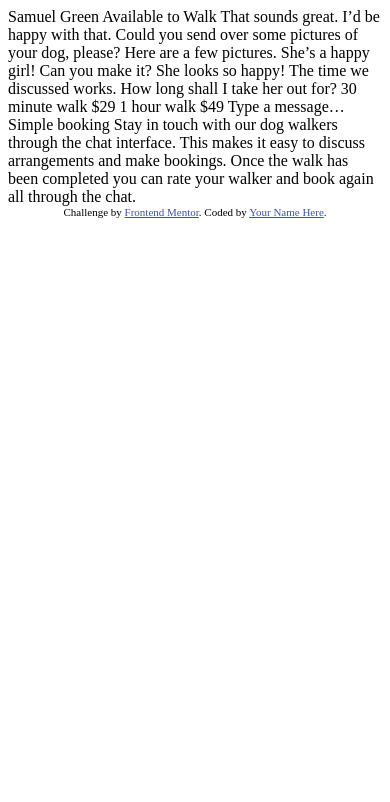
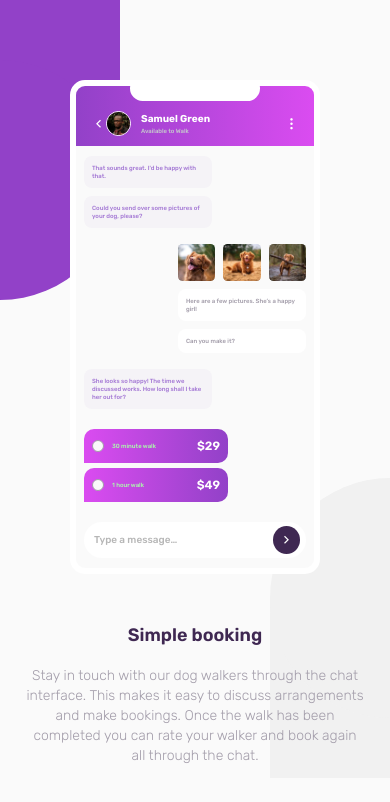
Before and after one commit to HosseinEnsafi/chat-app-illustration, a plain HTML site: page index.html in a window 390 px wide. Drawn offline with Linux system fonts and the light colour scheme.

Commit message:
finish mobile-first part

```diff
--- /dev/null
+++ b/assets/css/styles.css
@@ -0,0 +1,433 @@
+/*=============== VARIABLES CSS ===============*/
+:root {
+  /*========== Colors ==========*/
+  --first-color-moderate: hsl(276, 55%, 52%);
+  --first-color-pale: hsl(276, 100%, 81%);
+  --first-color-desaturated: hsl(271, 15%, 43%);
+  --first-color-desaturate-dark: hsl(271, 36%, 24%);
+  --first-color-fresh: hsl(292, 85%, 62%);
+  --placeholder-text: hsl(206, 6%, 79%);
+  --bg-color: #fafafa;
+  --text-color: hsl(270, 7%, 64%);
+  /*========== Font and typography ==========*/
+  --body-font: Rubik, sans-serif;
+  --icon-font: remixicon;
+  --normal-font-size: 0.9375rem;
+  --h1-font-size: 1.5rem;
+
+  --back-icon: "\EA64";
+  --send-icon: "\EA6E";
+  --more-icon: "\EF76";
+  /*========== Font weight ==========*/
+  --font-light: 300;
+  --font-regular: 400;
+  --font-medium: 500;
+  --font-semibold: 600;
+  /*========== Sizing ==========*/
+  --phone-space: 10px 8px;
+}
+
+@media screen and (min-width: 968px) {
+  :root {
+    --normal-font-size: 1rem;
+    --h1-font-size: 2rem;
+  }
+}
+
+/*=============== BASE ===============*/
+*,
+*::after,
+*::before {
+  box-sizing: border-box;
+  margin: 0;
+  outline: none;
+  border: none;
+  padding: 0;
+}
+
+body {
+  background-color: var(--bg-color);
+  color: var(--text-color);
+  font-weight: var(--font-medium);
+  font-size: var(--normal-font-size);
+  font-family: var(--body-font);
+}
+
+ul {
+  list-style: none;
+}
+
+a {
+  text-decoration: none;
+}
+
+img {
+  display: block;
+  max-width: 100%;
+  height: auto;
+}
+
+input,
+button,
+textarea,
+select {
+  font: inherit;
+}
+
+/*=============== REUSABLE CSS CLASSES ===============*/
+.container {
+  padding-inline: 25px;
+  width: min(100%, 840px);
+}
+
+.grid {
+  display: grid;
+}
+
+.flex {
+  display: flex;
+}
+
+.main {
+}
+
+.shape {
+  position: absolute;
+}
+
+.shape::after {
+  position: absolute;
+  border-radius: 50%;
+  background-color: inherit;
+  padding-bottom: 100%;
+  width: 100%;
+  height: 0;
+  content: "";
+}
+
+.shape--big {
+  width: 240px;
+  height: 180px;
+}
+
+.shape--primary {
+  background-color: var(--first-color-moderate);
+}
+
+.shape--primary::after {
+  top: 100%;
+  left: 0;
+  transform: translateY(-50%);
+}
+
+.shape--alt {
+  right: 0;
+  bottom: 0;
+  background-color: #f1f1f1;
+}
+
+.shape--alt::after {
+  transform: translateY(25%);
+}
+
+.radio {
+  display: flex;
+  position: relative;
+  align-items: center;
+  gap: 8px;
+  cursor: pointer;
+  font-size: 6px;
+  user-select: none;
+}
+.radio__input {
+  position: absolute;
+  opacity: 0;
+  width: 100%;
+  height: 100%;
+}
+.radio__mark {
+  display: inline-grid;
+  place-content: center;
+  vertical-align: middle;
+  border: 1px solid var(--text-color);
+  border-radius: 50%;
+  background: var(--bg-color);
+  width: 12px;
+  height: 12px;
+}
+
+.radio__input:checked + .radio__mark {
+  background-color: var(--first-color-moderate);
+}
+
+.radio__mark::after {
+  display: inline-block;
+  border-radius: 50%;
+  background-color: var(--bg-color);
+  width: 6px;
+  height: 6px;
+  content: "";
+}
+
+/*=============== HERO ===============*/
+.hero {
+  position: relative;
+  overflow: hidden;
+}
+
+.hero .shape--primary {
+  top: 0;
+  transform: translate(-50%, 0);
+}
+
+.hero .shape--alt {
+  transform: translate(50%, 0) rotate(180deg);
+}
+
+.hero__container {
+  display: flex;
+  flex-direction: column;
+  align-items: center;
+  gap: 50px;
+  padding-top: 80px;
+}
+
+/*=============== PHONE ===============*/
+.phone {
+  display: flex;
+  position: relative;
+  flex-direction: column;
+  border: 6px white solid;
+  border-radius: 15px;
+  background: var(--bg-color);
+  width: min(100%, 250px);
+  overflow: hidden;
+}
+
+.phone::before {
+  position: absolute;
+  top: 0;
+  left: 50%;
+  transform: translate(-50%, -40%);
+  border-radius: 20px;
+  background-color: white;
+  width: 130px;
+  height: 25px;
+  content: "";
+}
+
+.phone__header {
+  display: flex;
+  align-items: center;
+  background-image: linear-gradient(
+    to right,
+    var(--first-color-moderate),
+    var(--first-color-fresh)
+  );
+  padding: 25px 15px 10px;
+}
+
+.phone__header-back {
+  justify-self: end;
+}
+
+.phone__header-back::after {
+  content: var(--back-icon);
+  color: white;
+  font-family: var(--icon-font);
+}
+
+.phone__header-profile {
+  flex: 1;
+}
+
+.phone__header-profile figure {
+  display: flex;
+  align-items: center;
+  gap: 10px;
+}
+
+.phone__header-profile figure img {
+  border: 1px solid white;
+  border-radius: 50%;
+  width: 25px;
+}
+
+.phone__header-profile figure figcaption {
+  display: flex;
+  flex-direction: column;
+  gap: 2px;
+}
+
+.phone__header-profile figure figcaption h3 {
+  color: var(--placeholder-text);
+  color: white;
+  font-size: 10px;
+}
+
+.phone__header-profile figure figcaption span {
+  color: var(--placeholder-text);
+  font-size: 6px;
+}
+
+.phone__header-more::after {
+  content: var(--more-icon);
+  color: white;
+  font-family: var(--icon-font);
+}
+
+.phone__chat {
+  display: flex;
+  flex: 1;
+  flex-direction: column;
+  gap: 8px;
+  padding: var(--phone-space);
+}
+.phone__panel {
+  border-radius: 8px;
+  padding: 8px;
+  width: min(128px, 100%);
+  font-size: 6px;
+}
+
+.phone__panel--left {
+  align-self: start;
+}
+
+.phone__panel--right {
+  align-self: end;
+}
+
+.phone__panel--primary {
+  background-color: hsl(270, 20%, 96%);
+  color: hsl(268, 52%, 65%);
+}
+
+.phone__panel--alt {
+  background-color: white;
+}
+
+.phone__panel--left + .phone__panel--right,
+.phone__panel--right + .phone__panel--left {
+  margin-top: 8px;
+}
+
+.phone__panel--dogs {
+  grid-template-columns: repeat(3, 1fr);
+  column-gap: 8px;
+  background-color: transparent;
+  padding: 0;
+}
+
+.phone__panel--dogs img {
+  border-radius: 12%;
+}
+
+.phone__options {
+  display: flex;
+  flex-direction: column;
+  align-self: flex-start;
+  gap: 5px;
+  padding: var(--phone-space);
+  width: 100%;
+  max-width: 160px;
+}
+
+.phone__option {
+  display: flex;
+  justify-content: space-between;
+  border-radius: 10px 10px 10px 0;
+  background-image: linear-gradient(
+    to left,
+    var(--first-color-moderate),
+    var(--first-color-fresh)
+  );
+  padding: var(--phone-space);
+  color: #afa;
+}
+
+.phone__option-radio {
+}
+
+.phone__option-price {
+  color: white;
+  font-weight: var(--font-semibold);
+  font-size: 12px;
+}
+
+.phone__send {
+  padding: 10px 8px;
+  width: 100%;
+}
+
+.phone__send-input-container {
+  position: relative;
+}
+
+.phone__send-input {
+  outline: none;
+  border: none;
+  border-radius: 20px;
+  background-color: white;
+  padding: 12px 10px;
+  padding-right: 40px;
+  width: 100%;
+  color: #333;
+  font-size: 10px;
+  font-family: inherit;
+}
+
+.phone__send-input::placeholder {
+  color: #b6b6b6;
+}
+
+.phone__send-input-btn {
+  position: absolute;
+  top: 50%;
+  right: 6px;
+  place-content: center;
+  transform: translateY(-50%);
+  outline: none;
+  border: none;
+  border-radius: 50%;
+  background-color: #3f2852;
+  padding: 6px;
+  color: white;
+}
+
+.phone__send-input-btn::after {
+  content: var(--send-icon);
+  font-family: var(--icon-font);
+}
+
+.hero__data {
+  position: relative;
+  margin-bottom: 12px;
+  color: #3f2852;
+  text-align: center;
+}
+
+.hero__data-title {
+  margin-bottom: 20px;
+  font-weight: 600;
+  font-size: 18px;
+}
+
+.hero__data-description {
+  color: var(--text-color);
+  font-weight: var(--font-light);
+  font-size: 14px;
+  line-height: 20px;
+}
+/*=============== BREAKPOINTS ===============*/
+/* for small devices  */
+@media screen and (max-width: 320px) {
+}
+
+/* For medium devices */
+@media screen and (min-width: 578px) {
+}
+
+/* For large devices */
+@media screen and (min-width: 1024px) {
+}
--- a/index.html
+++ b/index.html
@@ -1,51 +1,141 @@
 <!DOCTYPE html>
 <html lang="en">
-<head>
-  <meta charset="UTF-8">
-  <meta name="viewport" content="width=device-width, initial-scale=1.0"> <!-- displays site properly based on user's device -->
+  <head>
+    <meta charset="UTF-8" />
+    <meta name="viewport" content="width=device-width, initial-scale=1.0" />
+    <!--=============== FAVICON ===============-->
+    <link
+      rel="icon"
+      type="image/png"
+      sizes="32x32"
+      href="assets/images/favicon-32x32.png"
+    />
 
-  <link rel="icon" type="image/png" sizes="32x32" href="./images/favicon-32x32.png">
+    <!--=============== CSS FONTS ===============-->
+    <link rel="stylesheet" href="assets/css/fonts.css" />
+    <!--=============== CSS STYLES===============-->
+    <link rel="stylesheet" href="assets/css/styles.css" />
+    <title>Frontend Mentor | [Chat app CSS illustration ]</title>
+  </head>
+  <body>
+    <!--==================== MAIN ====================-->
+    <main class="main">
+      <!--==================== HERO SECTION ====================-->
+      <section class="hero section">
+        <div class="shape shape--big shape--primary"></div>
+        <div class="shape shape--big shape--alt"></div>
+        <div class="hero__container container">
+          <!--==================== PHONE BLOCK ====================-->
+          <div class="phone">
+            <header class="phone__header">
+              <div class="phone__header-back"></div>
+              <div class="phone__header-profile">
+                <figure>
+                  <img src="assets/images/avatar.jpg" alt="avatar profile" />
+                  <figcaption>
+                    <h3>Samuel Green</h3>
+                    <span> Available to Walk</span>
+                  </figcaption>
+                </figure>
+              </div>
+              <div class="phone__header-more"></div>
+            </header>
 
-  <title>Frontend Mentor | [Challenge Name Here]</title>
+            <div class="phone__chat">
+              <div
+                class="phone__panel phone__panel--left phone__panel--primary"
+              >
+                <p>That sounds great. I'd be happy with that.</p>
+              </div>
+              <div
+                class="phone__panel phone__panel--left phone__panel--primary"
+              >
+                <p>Could you send over some pictures of your dog, please?</p>
+              </div>
+              <div
+                class="phone__panel phone__panel--right phone__panel--alt phone__panel--dogs grid"
+              >
+                <img
+                  src="assets/images/dog-image-1.jpg"
+                  alt="happy-dog-1"
+                  class="phone__dog-pic"
+                />
+                <img
+                  src="assets/images/dog-image-2.jpg"
+                  alt="happy-dog-2"
+                  class="phone__dog-pic"
+                />
+                <img
+                  src="assets/images/dog-image-3.jpg"
+                  alt="happy-dog-3"
+                  class="phone__dog-pic"
+                />
+              </div>
+              <div class="phone__panel phone__panel--right phone__panel--alt">
+                <p>Here are a few pictures. She’s a happy girl!</p>
+              </div>
+              <div class="phone__panel phone__panel--right phone__panel--alt">
+                <p>Can you make it?</p>
+              </div>
+              <div
+                class="phone__panel phone__panel--left phone__panel--primary"
+              >
+                <p>
+                  She looks so happy! The time we discussed works. How long
+                  shall I take her out for?
+                </p>
+              </div>
+            </div>
+            <div class="phone__options">
+              <div class="phone__option">
+                <label class="radio phone__option-radio flex">
+                  <input
+                    type="radio"
+                    name="phone__radio"
+                    class="radio__input"
+                  />
+                  <span class="radio__mark"></span>
+                  30 minute walk
+                </label>
+                <span class="phone__option-price"> $29 </span>
+              </div>
 
-  <!-- Feel free to remove these styles or customise in your own stylesheet 👍 -->
-  <style>
-    .attribution { font-size: 11px; text-align: center; }
-    .attribution a { color: hsl(228, 45%, 44%); }
-  </style>
-</head>
-<body>
+              <div class="phone__option">
+                <label class="radio phone__option-radio">
+                  <input
+                    type="radio"
+                    name="phone__radio"
+                    class="radio__input"
+                  />
+                  <span class="radio__mark"></span>
+                  1 hour walk
+                </label>
+                <span class="phone__option-price"> $49 </span>
+              </div>
+            </div>
 
-  Samuel Green
-  Available to Walk
-
-  That sounds great. I’d be happy with that.
-
-  Could you send over some pictures of your dog, please?
-
-  Here are a few pictures. She’s a happy girl!
-
-  Can you make it?
-
-  She looks so happy! The time we discussed works. How long shall I take her out for?
-
-  30 minute walk
-  $29
-
-  1 hour walk
-  $49
-
-  Type a message…
-
-  Simple booking
-
-  Stay in touch with our dog walkers through the chat interface. This makes it easy to
-  discuss arrangements and make bookings. Once the walk has been completed you can rate
-  your walker and book again all through the chat.
-
-  <div class="attribution">
-    Challenge by <a href="https://www.frontendmentor.io?ref=challenge" target="_blank">Frontend Mentor</a>.
-    Coded by <a href="#">Your Name Here</a>.
-  </div>
-</body>
+            <form onsubmit="e.preventDefault()" class="phone__send">
+              <div class="phone__send-input-container">
+                <input
+                  type="text"
+                  class="phone__send-input"
+                  placeholder="Type a message…"
+                />
+                <button class="phone__send-input-btn grid"></button>
+              </div>
+            </form>
+          </div>
+          <div class="hero__data">
+            <h2 class="hero__data-title">Simple booking</h2>
+            <p class="hero__data-description">
+              Stay in touch with our dog walkers through the chat interface.
+              This makes it easy to discuss arrangements and make bookings. Once
+              the walk has been completed you can rate your walker and book
+              again all through the chat.
+            </p>
+          </div>
+        </div>
+      </section>
+    </main>
+  </body>
 </html>
```
Also changed, not shown: assets/css/fonts.css (added, +34 -0 lines), assets/fonts/Rubik/Rubik-Bold.ttf (added), assets/fonts/Rubik/Rubik-Light.ttf (added), assets/fonts/Rubik/Rubik-Medium.ttf (added), assets/fonts/Rubik/Rubik-Regular.ttf (added), assets/fonts/Rubik/Rubik-SemiBold.ttf (added), assets/fonts/remixicon/remixicon.ttf (added), assets/images/avatar.jpg (renamed from images/avatar.jpg), assets/images/dog-image-1.jpg (renamed from images/dog-image-1.jpg), assets/images/dog-image-2.jpg (renamed from images/dog-image-2.jpg), assets/images/dog-image-3.jpg (renamed from images/dog-image-3.jpg), assets/images/favicon-32x32.png (renamed from images/favicon-32x32.png), 1 other file.
